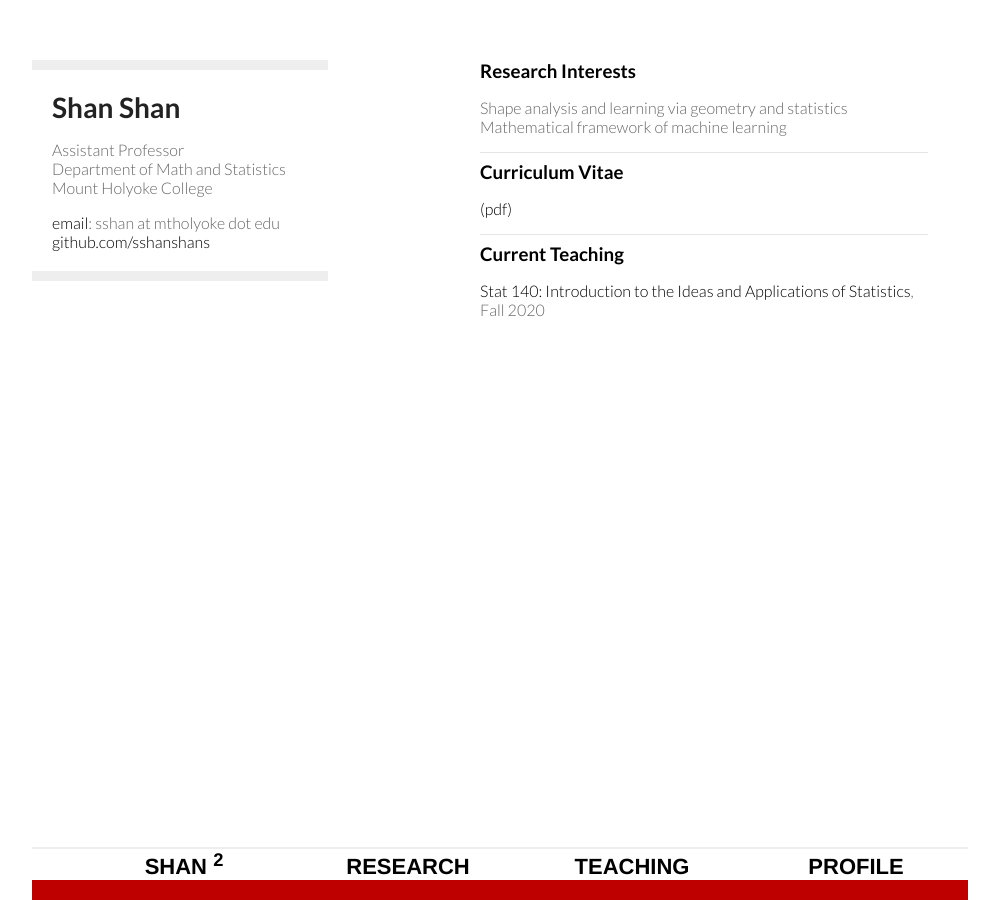
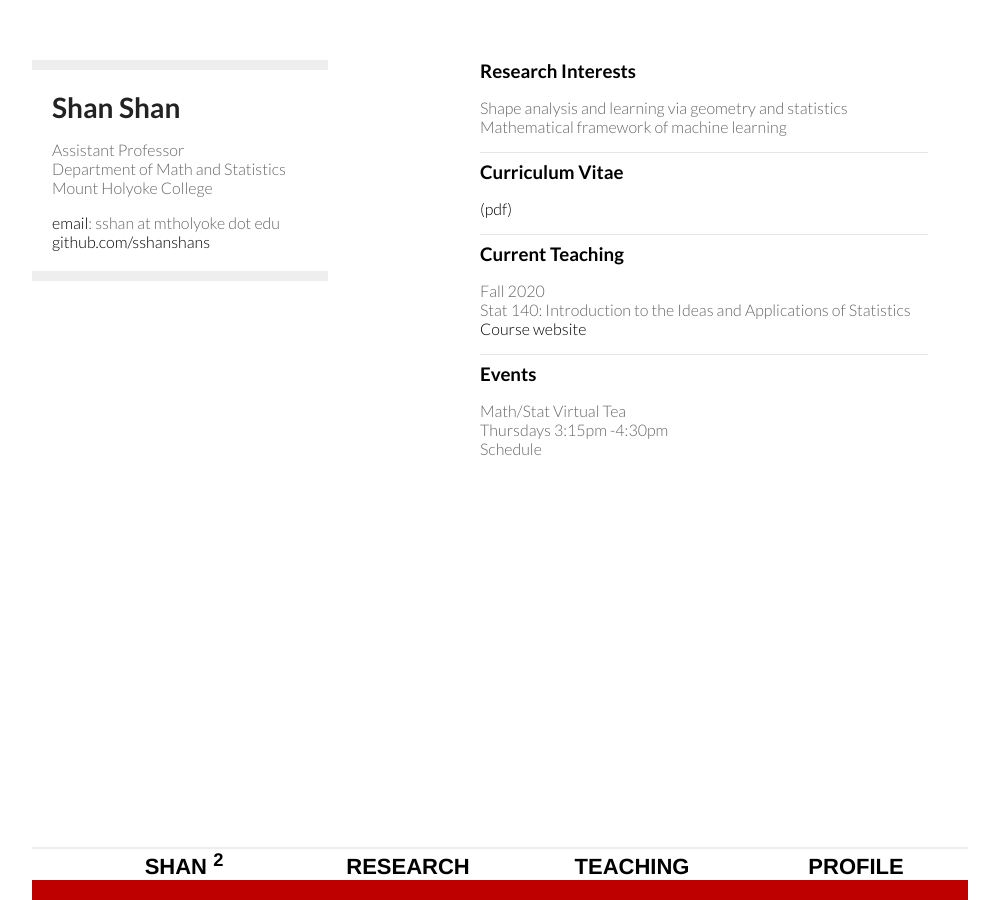
Before and after one commit to sshanshans/sshanshans.github.io, a Jekyll site: the page built from index.md, in a window 1280 px wide. Shown: the whole page, without its empty margins (160-1159 px from the left). Built offline with Jekyll 4.4.1, drawn with Linux system fonts in a browser that asks for light colours.

Commit message:
update events

```diff
--- a/index.md
+++ b/index.md
@@ -14,4 +14,15 @@ Mathematical framework of machine learning
 <hr />
 
 ### Current Teaching
-[Stat 140: Introduction to the Ideas and Applications of Statistics](https://sshanshans.github.io/stat140/),  Fall 2020
+Fall 2020 <br/>
+Stat 140: Introduction to the Ideas and Applications of Statistics <br/>
+[Course website](https://sshanshans.github.io/stat140/)
+<hr />
+
+### Events
+Math/Stat Virtual Tea <br/>
+Thursdays 3:15pm -4:30pm <br/>
+Schedule <br/>
+
+<br/>
+<br/>
```
Also changed, not shown: teaching/teaching.md (+4 -1 lines).
